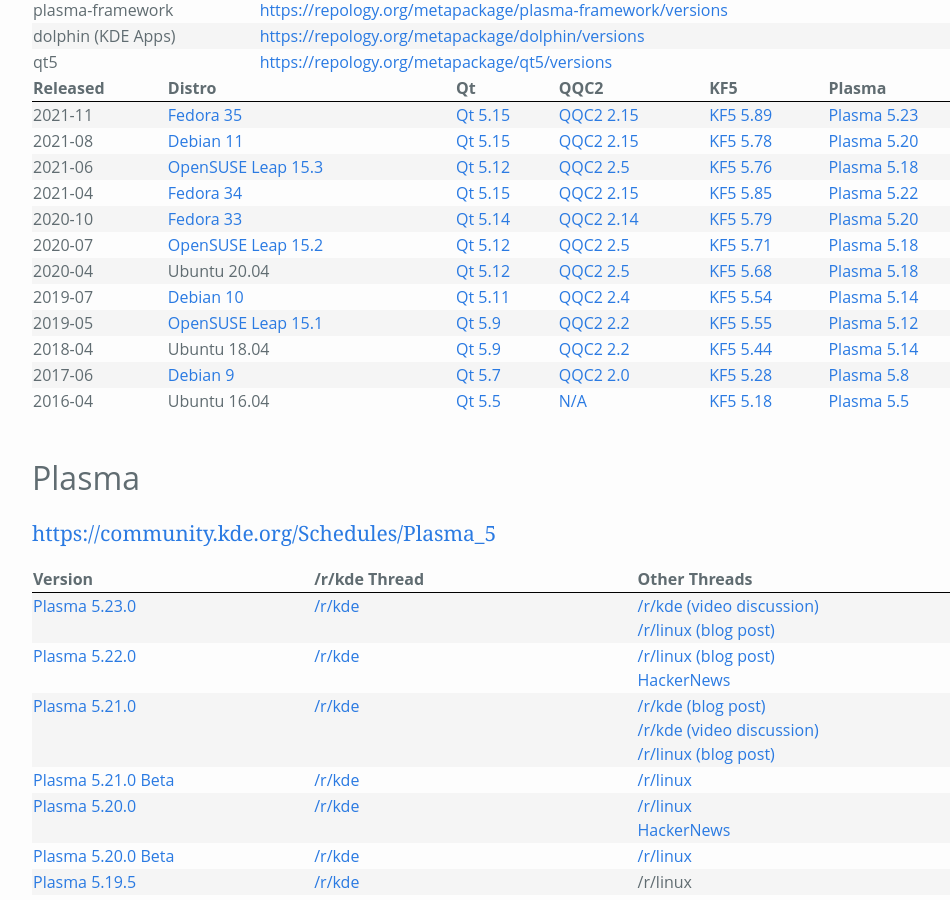
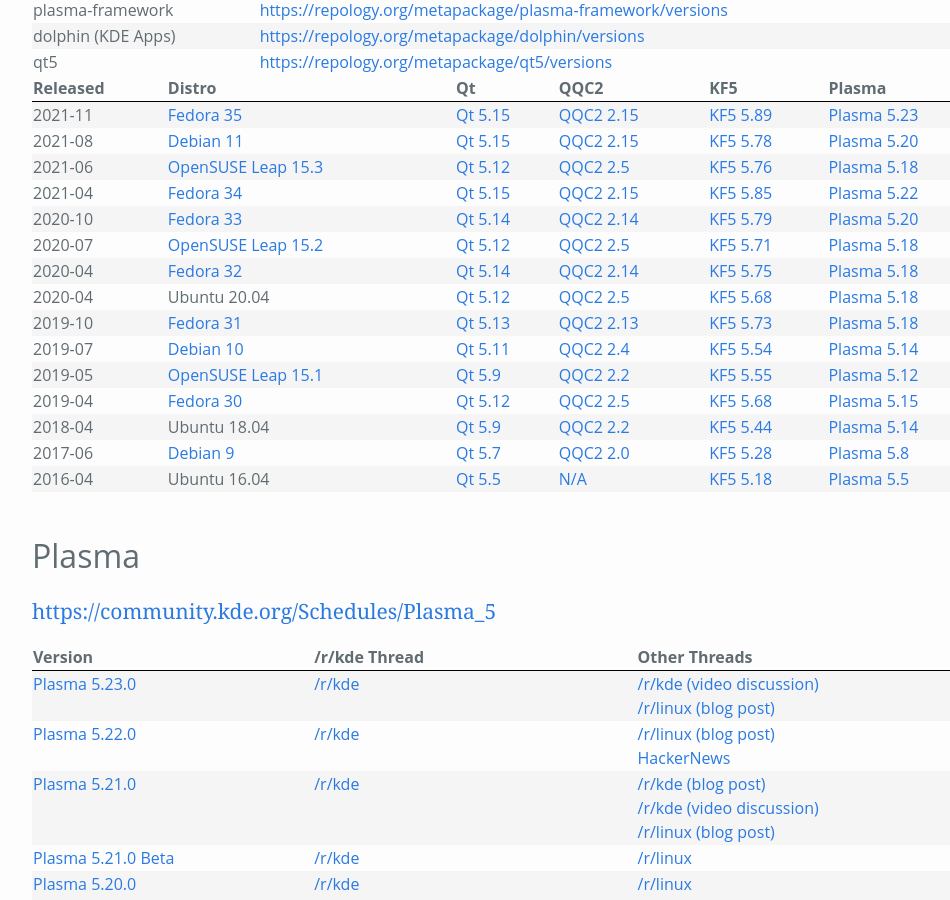
Before and after one commit to Zren/zren.github.io, a Jekyll site: the page built from kde_versions.md, in a window 1280 px wide and 900 px high, scrolled down 365 px. Shown: the whole window, without its empty margins (126-1076 px from the left). Built offline with Jekyll 4.4.1, drawn with Linux system fonts in a browser that asks for light colours.

Commit message:
Add Fedora 32,31,30

```diff
--- a/kde_versions.md
+++ b/kde_versions.md
@@ -118,11 +118,27 @@
     </tr>
     <tr>
       <td>2020-04</td>
+      <td><a href="https://fedoramagazine.org/announcing-fedora-32/">Fedora 32</a></td>
+      <td><a href="https://repology.org/project/qt/versions#fedora_32">Qt 5.14</a></td>
+      <td><a href="https://doc.qt.io/qt-6/qtquickcontrols-index.html#versions">QQC2 2.14</a></td>
+      <td><a href="https://repology.org/project/plasma-framework/versions#fedora_32">KF5 5.75</a></td>
+      <td><a href="https://repology.org/project/plasma-desktop/versions#fedora_32">Plasma 5.18</a></td>
+    </tr>
+    <tr>
+      <td>2020-04</td>
       <td>Ubuntu 20.04</td>
       <td><a href="https://repology.org/project/qt/versions#ubuntu_20_04">Qt 5.12</a></td>
       <td><a href="https://doc.qt.io/qt-6/qtquickcontrols-index.html#versions">QQC2 2.5</a></td>
       <td><a href="https://repology.org/project/plasma-framework/versions#ubuntu_20_04">KF5 5.68</a></td>
       <td><a href="https://repology.org/project/plasma-desktop/versions#ubuntu_20_04">Plasma 5.18</a></td>
+    </tr>
+    <tr>
+      <td>2019-10</td>
+      <td><a href="https://fedoramagazine.org/announcing-fedora-31/">Fedora 31</a></td>
+      <td><a href="https://repology.org/project/qt/versions#fedora_31">Qt 5.13</a></td>
+      <td><a href="https://doc.qt.io/qt-6/qtquickcontrols-index.html#versions">QQC2 2.13</a></td>
+      <td><a href="https://repology.org/project/plasma-framework/versions#fedora_31">KF5 5.73</a></td>
+      <td><a href="https://repology.org/project/plasma-desktop/versions#fedora_31">Plasma 5.18</a></td>
     </tr>
     <tr>
       <td>2019-07</td>
@@ -139,6 +155,14 @@
       <td><a href="https://doc.qt.io/qt-6/qtquickcontrols-index.html#versions">QQC2 2.2</a></td>
       <td><a href="https://repology.org/project/plasma-framework/versions#opensuse_leap_15_1">KF5 5.55</a></td>
       <td><a href="https://repology.org/project/plasma-desktop/versions#opensuse_leap_15_1">Plasma 5.12</a></td>
+    </tr>
+    <tr>
+      <td>2019-04</td>
+      <td><a href="https://fedoramagazine.org/announcing-fedora-30/">Fedora 30</a></td>
+      <td><a href="https://repology.org/project/qt/versions#fedora_30">Qt 5.12</a></td>
+      <td><a href="https://doc.qt.io/qt-6/qtquickcontrols-index.html#versions">QQC2 2.5</a></td>
+      <td><a href="https://repology.org/project/plasma-framework/versions#fedora_30">KF5 5.68</a></td>
+      <td><a href="https://repology.org/project/plasma-desktop/versions#fedora_30">Plasma 5.15</a></td>
     </tr>
     <tr>
       <td>2018-04</td>
```
